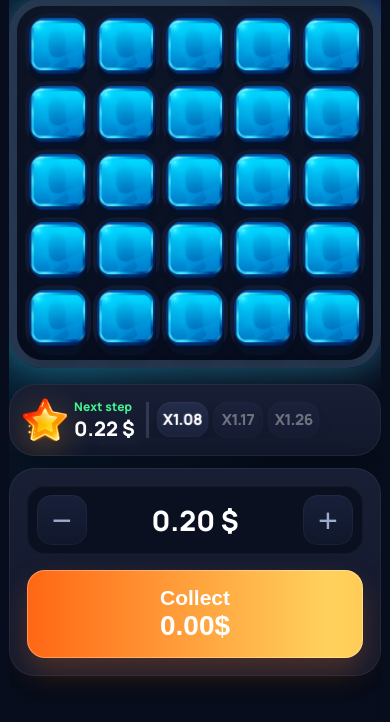
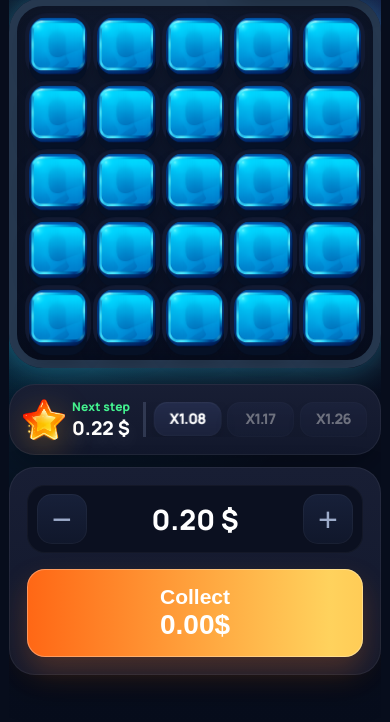
Before and after one commit to Freenstaip/mines, a plain HTML site: page public/index.html in a window 390 px wide. Both pictures are taken after a click on the button "Start". Shown: the part 96-818 px from the top of the page. Drawn offline with Linux system fonts and the light colour scheme; no server answers.

Commit message:
Add files via upload

```diff
--- a/public/styles.css
+++ b/public/styles.css
@@ -483,3 +483,91 @@ body.android-webview .partner-modal {
     border-radius:12px;
   }
 }
+
+/* FINAL: make 3 multiplier boxes fill the remaining row neatly */
+.info-card:has(.multiplier-strip:not(.hidden)){
+  gap:10px;
+}
+.info-card:has(.multiplier-strip:not(.hidden)) .multiplier-strip{
+  display:flex;
+  flex:1 1 0;
+  min-width:0;
+  width:auto;
+  max-width:none;
+  justify-content:space-between;
+  gap:8px;
+  padding-left:12px;
+  margin-left:0;
+}
+.info-card:has(.multiplier-strip:not(.hidden)) .multiplier{
+  flex:1 1 0;
+  width:auto;
+  min-width:0;
+  max-width:none;
+  padding-left:4px;
+  padding-right:4px;
+  text-align:center;
+}
+
+@media(max-width:430px){
+  .info-card:has(.multiplier-strip:not(.hidden)){
+    gap:8px;
+  }
+  .info-card:has(.multiplier-strip:not(.hidden)) .info-left{
+    min-width:112px;
+    flex:0 0 112px;
+    gap:7px;
+  }
+  .info-card:has(.multiplier-strip:not(.hidden)) .info-left img{
+    width:42px;
+    height:42px;
+  }
+  .info-card:has(.multiplier-strip:not(.hidden)) .info-left span{
+    font-size:12px;
+  }
+  .info-card:has(.multiplier-strip:not(.hidden)) .info-left strong{
+    font-size:19px;
+    white-space:nowrap;
+  }
+  .info-card:has(.multiplier-strip:not(.hidden)) .multiplier-strip{
+    flex:1 1 0;
+    justify-content:space-between;
+    gap:6px;
+    padding-left:8px;
+    border-left-width:3px;
+  }
+  .info-card:has(.multiplier-strip:not(.hidden)) .multiplier{
+    flex:1 1 0;
+    width:auto;
+    min-width:0;
+    max-width:none;
+    padding:10px 2px;
+    font-size:clamp(14px,3.7vw,17px);
+    letter-spacing:-.6px;
+    border-radius:13px;
+  }
+}
+
+@media(max-width:370px){
+  .info-card:has(.multiplier-strip:not(.hidden)) .info-left{
+    min-width:98px;
+    flex-basis:98px;
+  }
+  .info-card:has(.multiplier-strip:not(.hidden)) .info-left img{
+    width:38px;
+    height:38px;
+  }
+  .info-card:has(.multiplier-strip:not(.hidden)) .info-left strong{
+    font-size:17px;
+  }
+  .info-card:has(.multiplier-strip:not(.hidden)) .multiplier-strip{
+    gap:5px;
+    padding-left:7px;
+  }
+  .info-card:has(.multiplier-strip:not(.hidden)) .multiplier{
+    padding:9px 1px;
+    font-size:13px;
+    letter-spacing:-.7px;
+    border-radius:12px;
+  }
+}
```
